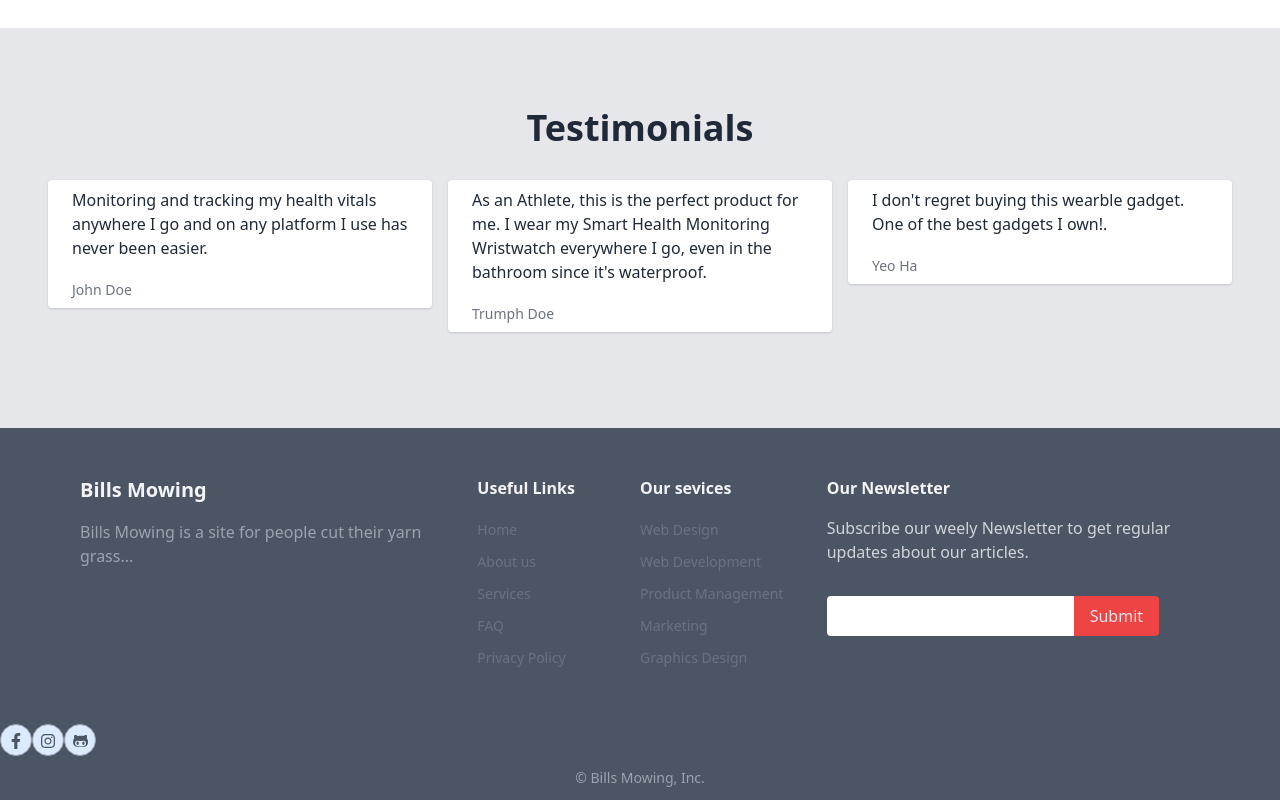
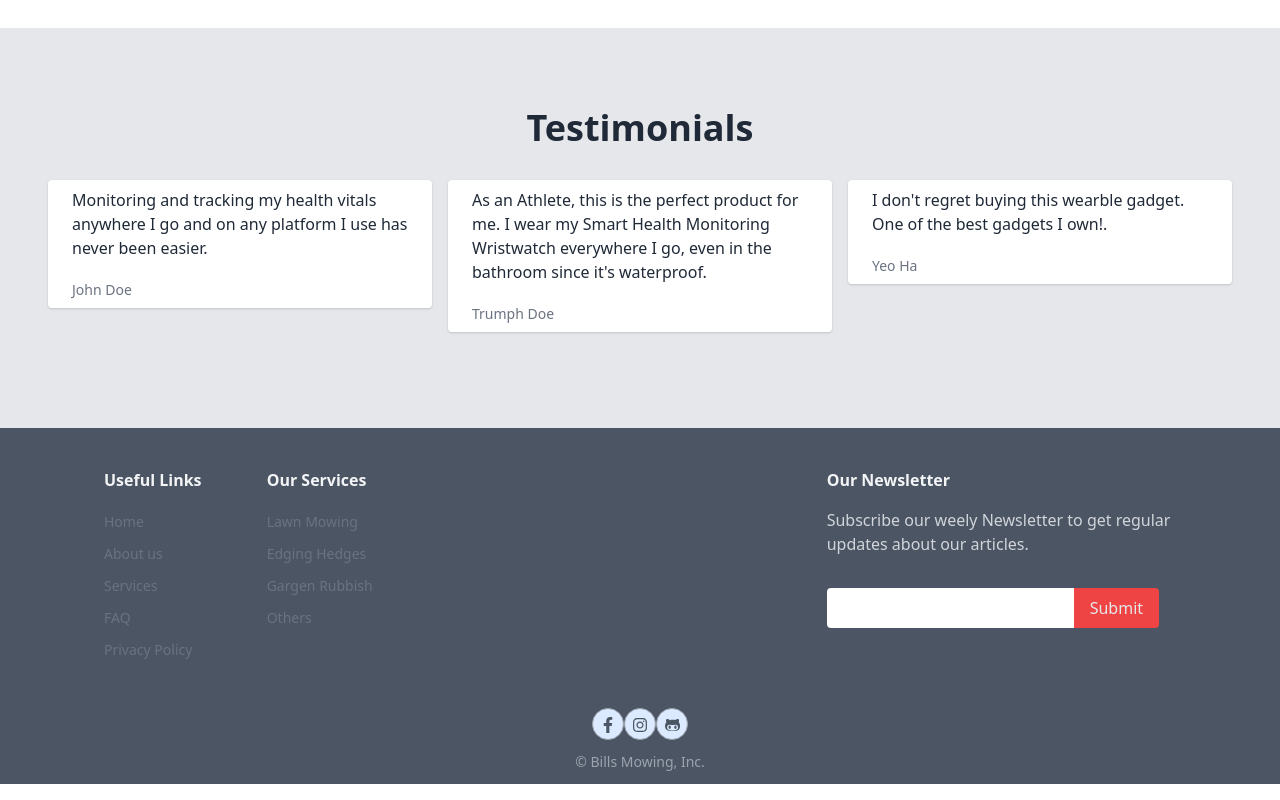
Before and after one commit to byfsdhr/lawn-mowing-next, a Next.js app: page / in a window 1280 px wide. Shown: the part 1332-2132 px from the top of the page. Built offline with nearby package versions, Linux system fonts and the light colour scheme.

Commit message:
refactor Footer component

```diff
--- a/components/Footer.js
+++ b/components/Footer.js
@@ -24,52 +24,81 @@ export default function Footer() {
       url: "http://github.com/byfsdhr",
     },
   ];
-  const companyInfo = {
-    name: "Bills Mowing",
-    desc: "Bills Mowing is a site for people cut their yarn grass...",
-  };
-  const usefulLink = {};
-  const footInfo = [{}];
+
+  const usefulLinks = [
+    {
+      name: "Home",
+      url: "/",
+    },
+    {
+      name: "About us",
+      url: "/",
+    },
+    {
+      name: "Services",
+      url: "/",
+    },
+    {
+      name: "FAQ",
+      url: "/",
+    },
+    {
+      name: "Privacy Policy",
+      url: "/",
+    },
+  ];
+
+  const ourServices = [
+    {
+      name: "Lawn Mowing",
+      url: "/",
+    },
+    {
+      name: "Edging Hedges",
+      url: "/",
+    },
+    {
+      name: "Gargen Rubbish",
+      url: "/",
+    },
+    {
+      name: "Others",
+      url: "/",
+    },
+  ];
+
+  const footerLinks = [
+    { name: "Useful Links", links: usefulLinks },
+    { name: "Our Services", links: ourServices },
+  ];
+
   return (
     <div className="bg-cover bg-center bg-gray-600	">
       <div>
-        <div className="container mx-auto px-6 lg:px-20 py-12">
-          <div className="lg:flex">
+        <div className="container mx-auto px-6 lg:px-20 py-10">
+          <div className="sm:flex">
             <div className="w-full lg:w-2/3">
               <div className="lg:flex">
-                <div className="w-full mb-12 lg:mb-0 lg:w-1/2">
-                  <h2 className="font-bold text-xl text-gray-100 mb-4">
-                    Bills Mowing
-                  </h2>
-                  <p className="text-gray-400">
-                    Bills Mowing is a site for people cut their yarn grass...
-                  </p>
-                </div>
                 <div className="w-full lg:w-1/2 lg:flex lg:px-6 ">
-                  <div className="w-full mb-6 lg:mb-0 lg:w-1/2">
-                    <h2 className="font-bold text-gray-100 mb-4">
-                      Useful Links
-                    </h2>
-                    <ul className="text-gray-500 text-sm">
-                      <li className="pt-1 pb-2">Home</li>
-                      <li className="pt-1 pb-2">About us</li>
-                      <li className="pt-1 pb-2">Services</li>
-                      <li className="pt-1 pb-2">FAQ</li>
-                      <li className="pt-1 pb-2">Privacy Policy</li>
-                    </ul>
-                  </div>
-                  <div className="w-full mb-6 lg:mb-0 lg:w-1/2">
-                    <h2 className="font-bold text-gray-100 mb-4">
-                      Our sevices
-                    </h2>
-                    <ul className="text-gray-500 text-sm">
-                      <li className="pt-1 pb-2">Web Design</li>
-                      <li className="pt-1 pb-2">Web Development</li>
-                      <li className="pt-1 pb-2">Product Management</li>
-                      <li className="pt-1 pb-2">Marketing</li>
-                      <li className="pt-1 pb-2">Graphics Design</li>
-                    </ul>
-                  </div>
+                  {footerLinks.map((i) => {
+                    return (
+                      <div
+                        key={i.name}
+                        className="w-full mb-6 lg:mb-0 lg:w-1/2"
+                      >
+                        <h2 className="font-bold text-gray-100 mb-4">
+                          {i.name}
+                        </h2>
+                        <ul className="text-gray-500 text-sm">
+                          {i.links.map((l) => (
+                            <li key={l.name} className="pt-1 pb-2">
+                              {l.name}
+                            </li>
+                          ))}
+                        </ul>
+                      </div>
+                    );
+                  })}
                 </div>
               </div>
             </div>
@@ -93,7 +122,7 @@ export default function Footer() {
         </div>
       </div>
       {/* icon for social media */}
-      <div className="flex sm:justify-center xl:justify-start">
+      <div className="flex sm:justify-center xl:justify-center">
         {socialMedias.map((s) => {
           return (
             <>
@@ -107,7 +136,6 @@ export default function Footer() {
           );
         })}
       </div>
-
       <div>
         <div className="container mx-auto px-6 lg:px-20 py-3">
           <div className="flex font-light justify-center text-gray-400 text-sm">
```
